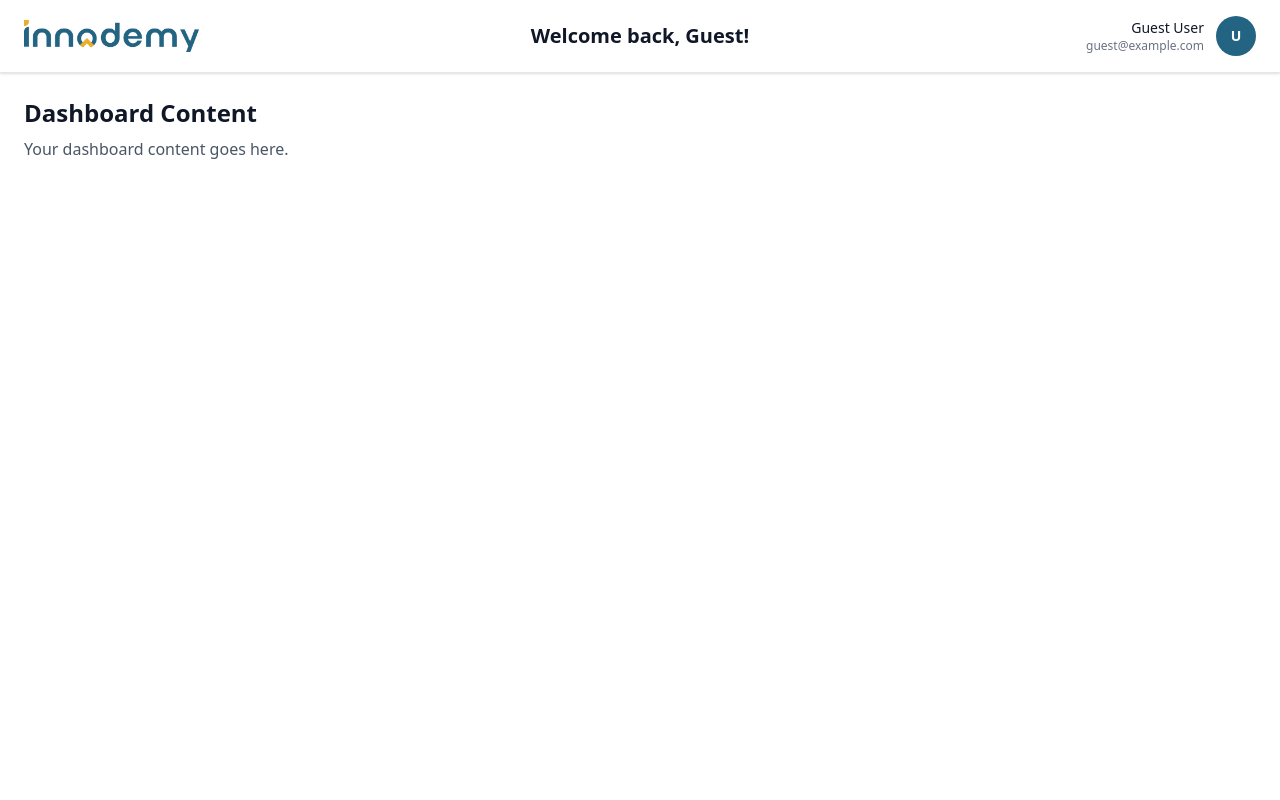
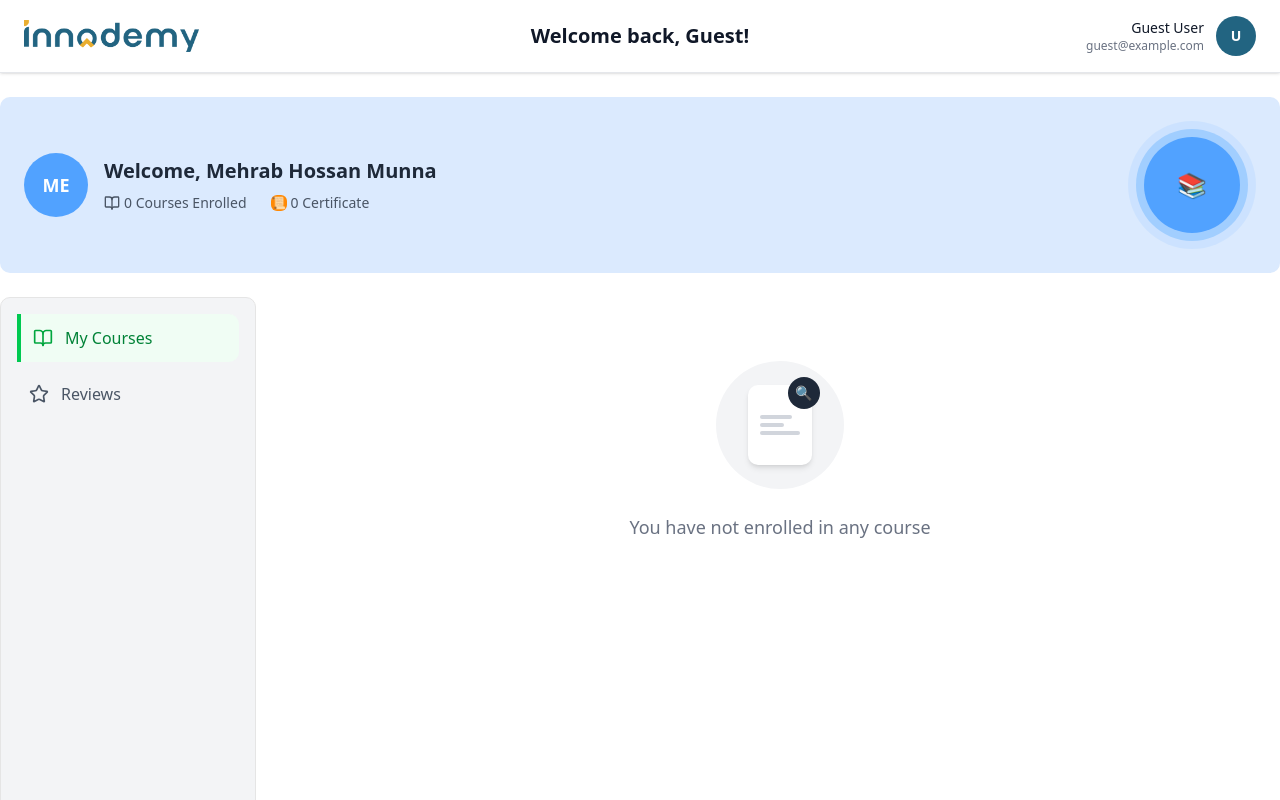
Before and after one commit to mehrabhossain1/innodemmy-frontend, a Next.js app: page /dashboard in a window 1280 px wide. Shown: the top 800 px of the page. Built offline with nearby package versions, Linux system fonts and the light colour scheme.

Commit message:
feat(Dashboard): Add PageHeader and Sidebar components for improved layout and user experience

```diff
--- a/app/dashboard/page.tsx
+++ b/app/dashboard/page.tsx
@@ -1,18 +1,52 @@
 "use client";
 
+import PageHeader from "@/components/dashboard/PageHeader";
+import Sidebar from "@/components/dashboard/Sidebar";
 import DashboardHeader from "@/components/DashboardHeader";
 
 export default function DashboardPage() {
     return (
-        <div>
+        <div className="min-h-screen">
+            {/* Dashboard Header - Full Width */}
             <DashboardHeader />
-            <div className="px-6">
-                <h1 className="text-2xl font-bold text-gray-900">
-                    Dashboard Content
-                </h1>
-                <p className="mt-2 text-gray-600">
-                    Your dashboard content goes here.
-                </p>
+
+            {/* Page Header - Full Width, aligned with Dashboard Header */}
+            <PageHeader />
+
+            {/* Main Content Layout */}
+            <div className="flex container mx-auto mt-6 space-x-6">
+                {/* Sidebar */}
+                <Sidebar />
+
+                {/* Main Content Area */}
+                <div className="flex-1">
+                    {/* Empty State Content */}
+                    <div className="flex-1 flex items-center justify-center py-16">
+                        <div className="text-center">
+                            {/* Illustration */}
+                            <div className="mb-6 flex justify-center">
+                                <div className="w-32 h-32 bg-gray-100 rounded-full flex items-center justify-center relative">
+                                    <div className="w-16 h-20 bg-white rounded-lg shadow-md flex items-center justify-center relative">
+                                        <div className="absolute -top-2 -right-2 w-8 h-8 bg-gray-800 rounded-full flex items-center justify-center">
+                                            <span className="text-white text-sm">
+                                                🔍
+                                            </span>
+                                        </div>
+                                        <div className="space-y-1">
+                                            <div className="w-8 h-1 bg-gray-300 rounded"></div>
+                                            <div className="w-6 h-1 bg-gray-300 rounded"></div>
+                                            <div className="w-10 h-1 bg-gray-300 rounded"></div>
+                                        </div>
+                                    </div>
+                                </div>
+                            </div>
+
+                            <p className="text-gray-500 text-lg">
+                                You have not enrolled in any course
+                            </p>
+                        </div>
+                    </div>
+                </div>
             </div>
         </div>
     );
--- a/components/DashboardHeader.tsx
+++ b/components/DashboardHeader.tsx
@@ -21,7 +21,7 @@ export default function DashboardHeader() {
     };
 
     return (
-        <header className=" bg-white shadow-sm border-b border-gray-200 px-6 py-4 mb-6">
+        <header className=" bg-white sticky top-0 z-50 shadow-sm border-b border-gray-200 px-6 py-4 mb-6">
             <div className="container mx-auto grid grid-cols-3 items-center">
                 {/* Left: Logo */}
                 <div className="flex items-center">
--- /dev/null
+++ b/components/dashboard/PageHeader.tsx
@@ -0,0 +1,60 @@
+import { useAuth } from "@/lib/hooks/useAuth";
+import { BookOpen } from "lucide-react";
+import React from "react";
+
+export default function PageHeader() {
+    const { user } = useAuth();
+
+    // Get user initials for profile placeholder
+    const getUserInitials = () => {
+        if (!user?.name) return "ME";
+        return user.name
+            .split(" ")
+            .map((name) => name.charAt(0))
+            .join("")
+            .toUpperCase()
+            .slice(0, 2);
+    };
+
+    return (
+        <div className="bg-blue-100 container mx-auto p-6 mt-6 rounded-lg relative overflow-hidden">
+            <div className="flex justify-between items-center">
+                <div className="flex items-center space-x-4">
+                    {/* Profile Circle */}
+                    <div className="w-16 h-16 bg-blue-400 rounded-full flex items-center justify-center text-white font-bold text-lg">
+                        {getUserInitials()}
+                    </div>
+
+                    <div>
+                        <h1 className="text-xl font-semibold text-gray-800">
+                            Welcome, {user?.name || "Mehrab Hossan Munna"}
+                        </h1>
+                        <div className="flex items-center space-x-6 mt-2 text-sm text-gray-600">
+                            <div className="flex items-center space-x-1">
+                                <BookOpen className="w-4 h-4" />
+                                <span>0 Courses Enrolled</span>
+                            </div>
+                            <div className="flex items-center space-x-1">
+                                <div className="w-4 h-4 bg-orange-400 rounded-sm flex items-center justify-center">
+                                    <span className="text-white text-xs">
+                                        📜
+                                    </span>
+                                </div>
+                                <span>0 Certificate</span>
+                            </div>
+                        </div>
+                    </div>
+                </div>
+
+                {/* Illustration */}
+                <div className="w-32 h-32 relative">
+                    <div className="absolute inset-0 bg-blue-200 rounded-full opacity-50"></div>
+                    <div className="absolute inset-2 bg-blue-300 rounded-full opacity-70"></div>
+                    <div className="absolute inset-4 bg-blue-400 rounded-full flex items-center justify-center">
+                        <span className="text-2xl">📚</span>
+                    </div>
+                </div>
+            </div>
+        </div>
+    );
+}
--- /dev/null
+++ b/components/dashboard/Sidebar.tsx
@@ -0,0 +1,24 @@
+import { BookOpen, Star } from "lucide-react";
+import React from "react";
+
+export default function Sidebar() {
+    return (
+        <div className="w-64 bg-gray-100 rounded-lg border min-h-screen">
+            <div className="p-4 space-y-2">
+                {/* My Courses - Active */}
+                <div className="flex items-center space-x-3 p-3 bg-green-50 border-l-4 border-green-500 rounded-r-lg">
+                    <BookOpen className="w-5 h-5 text-green-600" />
+                    <span className="font-medium text-green-700">
+                        My Courses
+                    </span>
+                </div>
+
+                {/* Reviews */}
+                <div className="flex items-center space-x-3 p-3 text-gray-600 hover:bg-gray-50 rounded-lg cursor-pointer">
+                    <Star className="w-5 h-5" />
+                    <span>Reviews</span>
+                </div>
+            </div>
+        </div>
+    );
+}
```
